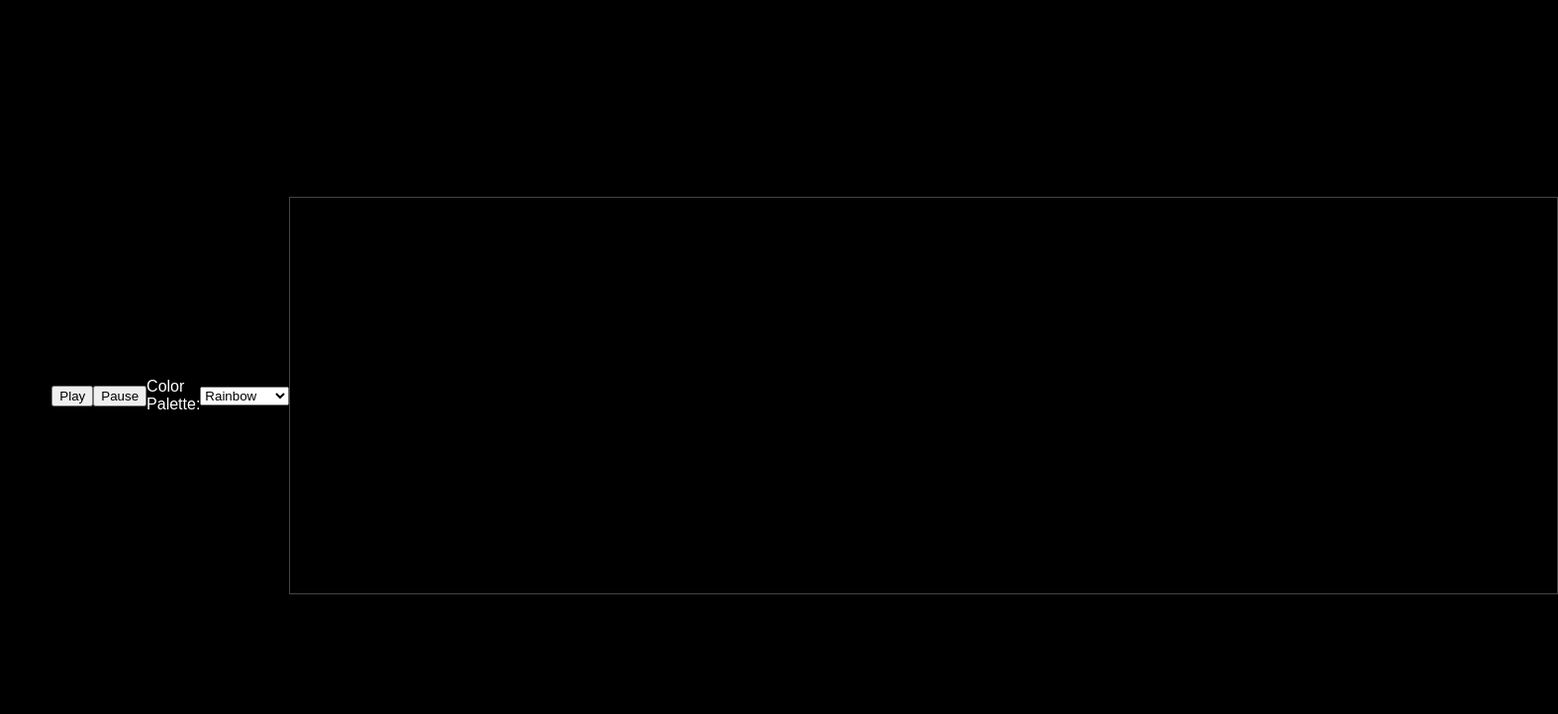
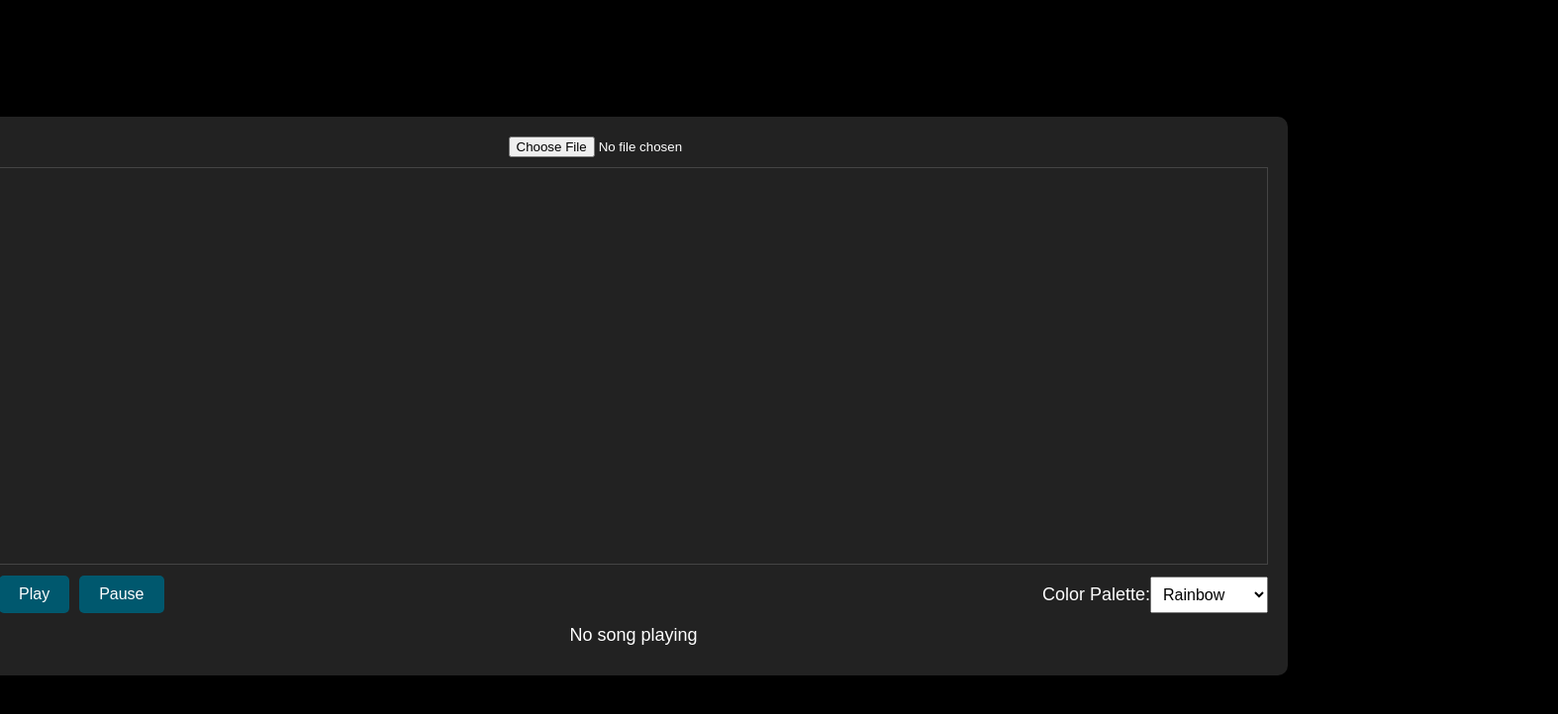
Before and after one commit to parinwarishui/audio-visualizer, a plain HTML site: page index.html in a window 1280 px wide. Shown: the whole page at 99% size, 1574 px wide, since content can reach past the window. Drawn offline with Linux system fonts and the light colour scheme.

Commit message:
minor bug fix

```diff
--- a/index.html
+++ b/index.html
@@ -35,6 +35,14 @@
             justify-content: space-between;
             width: 100%;
         }
+        .controls-left {
+            display: flex;
+            align-items: center;
+        }
+        .controls-right {
+            display: flex;
+            align-items: center;
+        }
         .controls button {
             background-color: #00586e;
             border: none;
@@ -42,6 +50,11 @@
             padding: 10px 20px;
             border-radius: 5px;
             cursor: pointer;
+            font-size: 16px;
+            margin-right: 10px;
+        }
+        .controls select {
+            padding: 8px;
             font-size: 16px;
         }
         .controls button:hover {
@@ -52,21 +65,33 @@
             text-align: center;
             font-size: 18px;
         }
+        .texts {
+            margin: 10px 0;
+            text-align: center;
+            font-size: 18px;
+        }
     </style>
 </head>
 <body>
-    <h1>Visual Music</h1>
-    <input type="file" id="audioFile">
+    <div class="player">
+        <input type="file" id="audioFile" accept="audio/*">
+        <canvas id="visualizer"></canvas>
+        <div class="controls">
+            <div class="controls-left">
                 <button id="playButton">Play</button>
                 <button id="pauseButton">Pause</button>
-    <label for="colorPalette">Color Palette:</label>
+            </div>
+            <div class="controls-right">
+                <label for="colorPalette" class="texts">Color Palette:   </label>
                 <select id="colorPalette">
                     <option value="rainbow">Rainbow</option>
                     <option value="bluepastel">Blue Pastel</option>
                     <option value="monotone">Monotone</option>
                 </select>
-    <canvas id="visualizer"></canvas>
-    <p id="songTitle"></p>
+            </div>
+        </div>
+        <div class="song-title" id="songTitle">No song playing</div>
+    </div>
     <script src="visualizer.js"></script>
 </body>
 </html>
```
Lines whose indentation alone changed are shown as unchanged.
